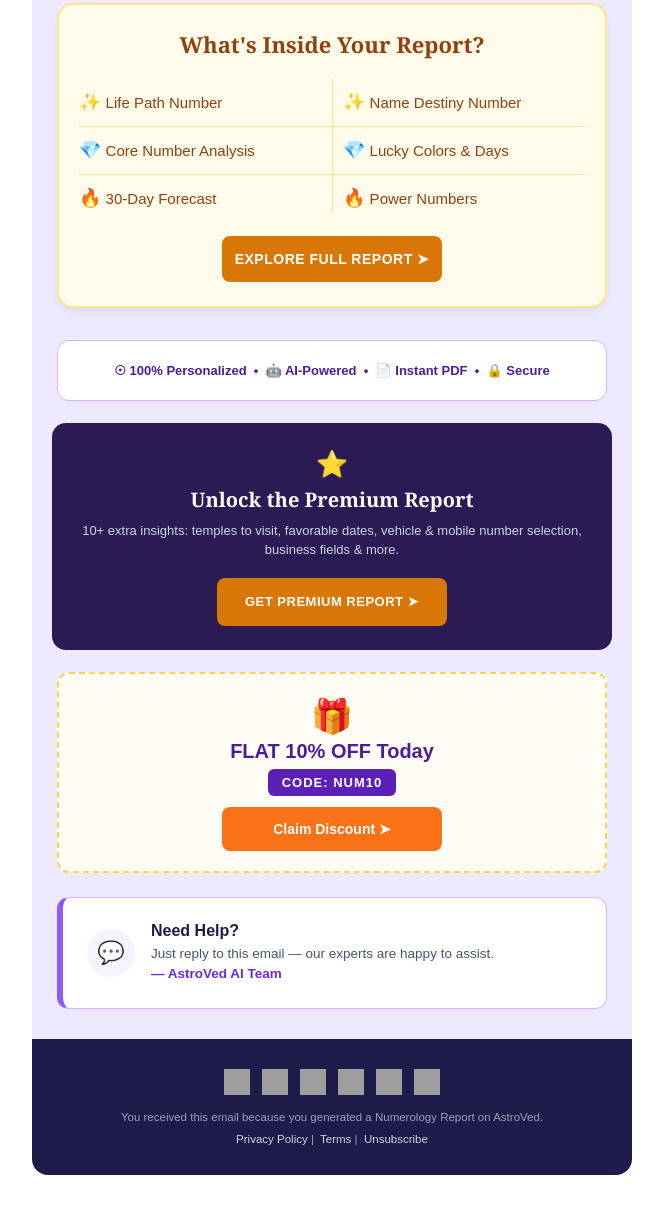
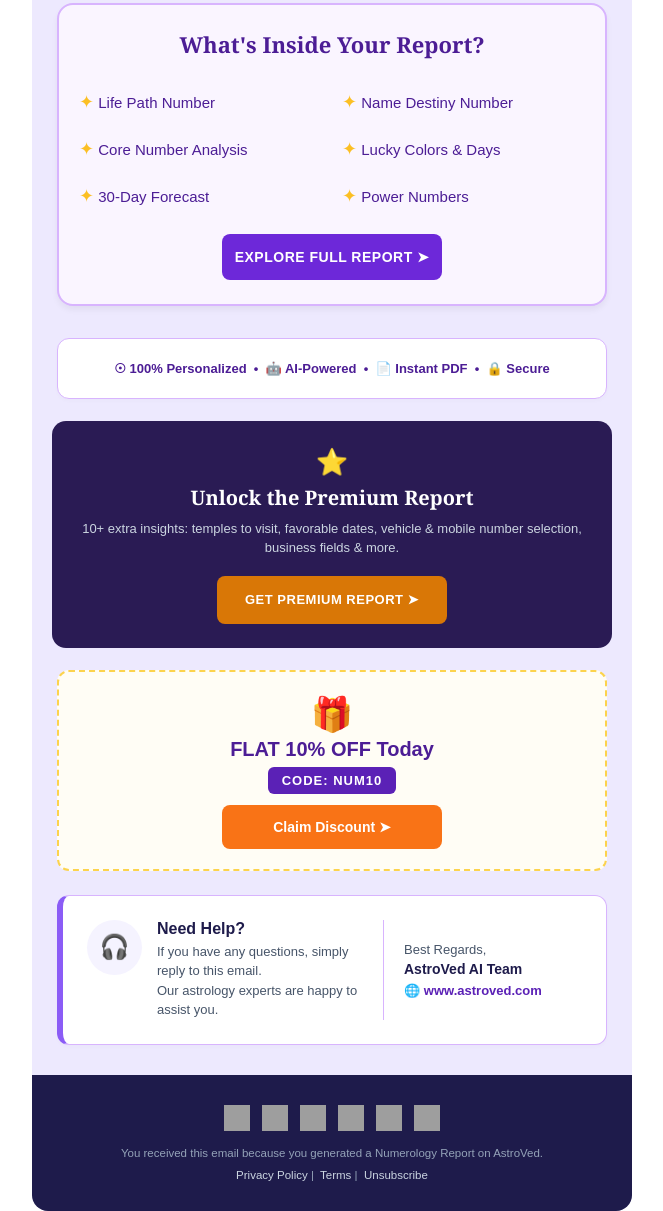
Before and after one commit to jagathastroved/Astro_pedia, a plain HTML site: page Email_Promotion/Numerology_Report_Email/index.html in a window 1280 px wide. Shown: the part 528-1739 px from the top of the page, without its empty margins (308-971 px from the left). Before the commit the page ends 1703 px from the top, so only its background shows below. Drawn offline with Linux system fonts and the light colour scheme; grey boxes are pictures that could not be loaded.

Commit message:
Dark and Light theme updated

```diff
--- a/Email_Promotion/Numerology_Report_Email/index.html
+++ b/Email_Promotion/Numerology_Report_Email/index.html
@@ -3,6 +3,8 @@
 <head>
 <meta charset="UTF-8">
 <meta name="viewport" content="width=device-width, initial-scale=1.0">
+<meta name="color-scheme" content="light">
+<meta name="supported-color-schemes" content="light">
 <meta http-equiv="X-UA-Compatible" content="IE=edge">
 <title>Your AI Numerology Report is Ready</title>
 <!--[if mso]>
@@ -23,11 +25,11 @@
   @media only screen and (max-width: 600px) {
     .full-width { width: 100% !important; }
     .px-mobile { padding-left: 18px !important; padding-right: 18px !important; }
+    .stack-column { display: block !important; width: 100% !important; padding: 8px 0 !important; }
+    .no-border-mobile { border-right: none !important; padding-right: 0 !important; padding-bottom: 15px !important; }
+    .center-mobile { text-align: center !important; padding-left: 0 !important; }
   }
-  /* NOTE: no forced "display:block/width:100%" rules on the 2-column
-     cells below — that is what broke the alignment last time. Two-column
-     rows use fixed 50% table-cell widths which stay side-by-side and
-     wrap gracefully on their own. */
+  /* NOTE: Two-column rows use fixed 50% widths which wrap gracefully. */
 </style>
 </head>
 <body style="margin:0; padding:0; background-color:#ffffff; font-family:Arial, Helvetica, sans-serif;">
@@ -39,7 +41,7 @@
 <!--[if mso]>
 <table role="presentation" width="600" align="center" cellpadding="0" cellspacing="0" border="0"><tr><td>
 <![endif]-->
-<table role="presentation" class="full-width" width="600" align="center" cellpadding="0" cellspacing="0" border="0" style="width:600px; max-width:600px; margin:0 auto; background-color:#ede9fe; border-radius:16px; overflow:hidden;">
+<table role="presentation" class="full-width" width="100%" align="center" cellpadding="0" cellspacing="0" border="0" style="width:100%; max-width:600px; margin:0 auto; background-color:#ede9fe; border-radius:16px; overflow:hidden;">
 
   <!-- TOP BAR -->
   <tr>
@@ -91,36 +93,36 @@
   <!-- WHAT'S INSIDE — compact checklist, no giant rows -->
   <tr>
     <td class="px-mobile" style="padding:30px 25px 10px 25px;">
-      <table role="presentation" width="100%" cellpadding="0" cellspacing="0" border="0" style="background-color:#fffbeb; border-radius:16px; border:2px solid #fde68a; box-shadow:0 4px 6px rgba(0,0,0,0.05);">
+      <table role="presentation" width="100%" cellpadding="0" cellspacing="0" border="0" style="background-color:#faf5ff; border-radius:16px; border:2px solid #d8b4fe; box-shadow:0 4px 6px rgba(0,0,0,0.05);">
         <tr>
           <td style="padding: 24px 20px;">
-            <div style="text-align:center; font-family:Georgia, serif; font-size:22px; color:#92400e; font-weight:bold; margin-bottom:20px;">
+            <div style="text-align:center; font-family:Georgia, serif; font-size:22px; color:#4c1d95; font-weight:bold; margin-bottom:20px;">
               What's Inside Your Report?
             </div>
 
-            <table role="presentation" width="100%" cellpadding="0" cellspacing="0" border="0" style="font-size:15px; color:#92400e; font-weight:500; line-height:1.5;">
+            <table role="presentation" width="100%" cellpadding="0" cellspacing="0" border="0" style="font-size:15px; color:#4c1d95; font-weight:500; line-height:1.5;">
               <tr>
-                <td width="50%" style="padding:10px 4px 10px 0; border-bottom:1px solid #fde68a;">
-                  <span style="font-size:18px;">&#10024;</span> Life Path Number
+                <td class="stack-column" width="50%" style="padding:10px 4px 10px 0;">
+                  <span style="font-size:18px; color:#fbbf24;">&#10022;</span> Life Path Number
                 </td>
-                <td width="50%" style="padding:10px 0 10px 10px; border-bottom:1px solid #fde68a; border-left:1px solid #fde68a;">
-                  <span style="font-size:18px;">&#10024;</span> Name Destiny Number
+                <td class="stack-column" width="50%" style="padding:10px 0 10px 10px;">
+                  <span style="font-size:18px; color:#fbbf24;">&#10022;</span> Name Destiny Number
                 </td>
               </tr>
               <tr>
-                <td width="50%" style="padding:10px 4px 10px 0; border-bottom:1px solid #fde68a;">
-                  <span style="font-size:18px;">&#128142;</span> Core Number Analysis
+                <td class="stack-column" width="50%" style="padding:10px 4px 10px 0;">
+                  <span style="font-size:18px; color:#fbbf24;">&#10022;</span> Core Number Analysis
                 </td>
-                <td width="50%" style="padding:10px 0 10px 10px; border-bottom:1px solid #fde68a; border-left:1px solid #fde68a;">
-                  <span style="font-size:18px;">&#128142;</span> Lucky Colors &amp; Days
+                <td class="stack-column" width="50%" style="padding:10px 0 10px 10px;">
+                  <span style="font-size:18px; color:#fbbf24;">&#10022;</span> Lucky Colors &amp; Days
                 </td>
               </tr>
               <tr>
-                <td width="50%" style="padding:10px 4px 0 0;">
-                  <span style="font-size:18px;">&#128293;</span> 30-Day Forecast
+                <td class="stack-column" width="50%" style="padding:10px 4px 0 0;">
+                  <span style="font-size:18px; color:#fbbf24;">&#10022;</span> 30-Day Forecast
                 </td>
-                <td width="50%" style="padding:10px 0 0 10px; border-left:1px solid #fde68a;">
-                  <span style="font-size:18px;">&#128293;</span> Power Numbers
+                <td class="stack-column" width="50%" style="padding:10px 0 0 10px;">
+                  <span style="font-size:18px; color:#fbbf24;">&#10022;</span> Power Numbers
                 </td>
               </tr>
             </table>
@@ -128,7 +130,7 @@
         </tr>
         <tr>
           <td align="center" style="padding-bottom:24px;">
-            <a href="https://www.astroved.com/numerology-report/" style="background-color:#d97706; border-radius:8px; color:#ffffff; display:inline-block; font-family:Arial, sans-serif; font-size:14px; font-weight:bold; letter-spacing:0.5px; line-height:46px; text-align:center; text-decoration:none; text-transform:uppercase; width:220px;">
+            <a href="https://www.astroved.com/numerology-report/" style="background-color:#6d28d9; border-radius:8px; color:#ffffff; display:inline-block; font-family:Arial, sans-serif; font-size:14px; font-weight:bold; letter-spacing:0.5px; line-height:46px; text-align:center; text-decoration:none; text-transform:uppercase; width:220px;">
               Explore Full Report &#10148;
             </a>
           </td>
@@ -214,14 +216,25 @@
           <td style="padding:24px;">
             <table role="presentation" width="100%" cellpadding="0" cellspacing="0" border="0">
               <tr>
-                <td width="48" valign="middle" align="center" style="padding-right:16px;">
-                  <table role="presentation" width="48" height="48" cellpadding="0" cellspacing="0" border="0" style="background-color:#f5f3ff; border-radius:50%;">
-                    <tr><td align="center" valign="middle" style="font-size:22px;">&#128172;</td></tr>
+                <td class="stack-column no-border-mobile" width="60%" valign="top" style="border-right:1px solid #d8b4fe; padding-right:20px;">
+                  <table role="presentation" width="100%" cellpadding="0" cellspacing="0" border="0">
+                    <tr>
+                      <td width="55" valign="top" style="padding-right:15px;">
+                        <table role="presentation" width="55" height="55" cellpadding="0" cellspacing="0" border="0" style="background-color:#f5f3ff; border-radius:50%;">
+                          <tr><td align="center" valign="middle" style="font-size:24px;">&#127911;</td></tr>
+                        </table>
+                      </td>
+                      <td valign="middle" align="left">
+                        <p style="margin:0 0 4px 0; font-weight:bold; font-size:16px; color:#1e1b4b;">Need Help?</p>
+                        <p style="margin:0; font-size:13px; color:#475569; line-height:1.5;">If you have any questions, simply reply to this email.<br>Our astrology experts are happy to assist you.</p>
+                      </td>
+                    </tr>
                   </table>
                 </td>
-                <td valign="middle" align="left">
-                  <p style="margin:0 0 4px 0; font-weight:bold; font-size:16px; color:#1e1b4b;">Need Help?</p>
-                  <p style="margin:0; font-size:13.5px; color:#475569; line-height:1.5;">Just reply to this email — our experts are happy to assist.<br><strong style="color:#6d28d9;">— AstroVed AI Team</strong></p>
+                <td class="stack-column center-mobile" width="40%" valign="middle" align="left" style="padding-left:20px;">
+                  <p style="margin:0 0 4px 0; font-size:13px; color:#475569;">Best Regards,</p>
+                  <p style="margin:0 0 6px 0; font-weight:bold; font-size:14px; color:#1e1b4b;">AstroVed AI Team</p>
+                  <p style="margin:0; font-size:13px; color:#5b21b6; font-weight:bold;">&#127760; <span style="color:#5b21b6;">www.astroved.com</span></p>
                 </td>
               </tr>
             </table>
```
